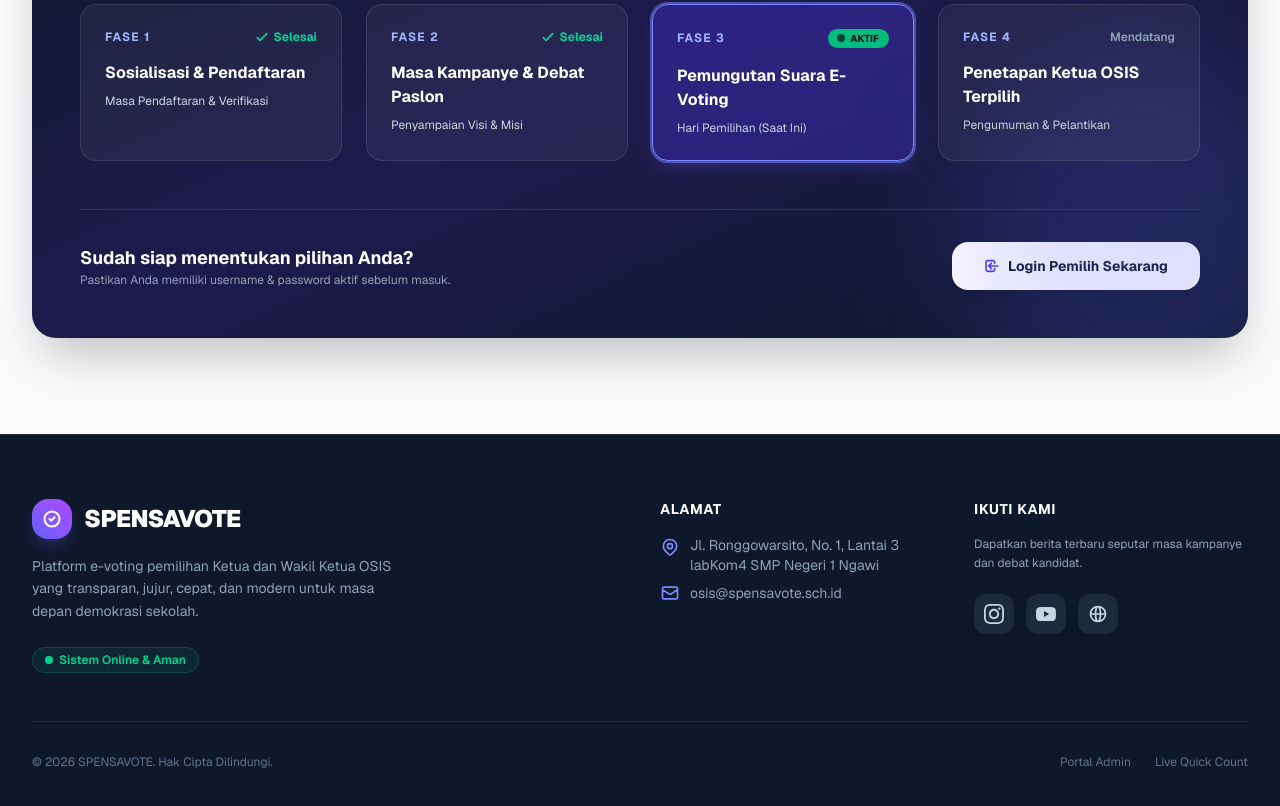
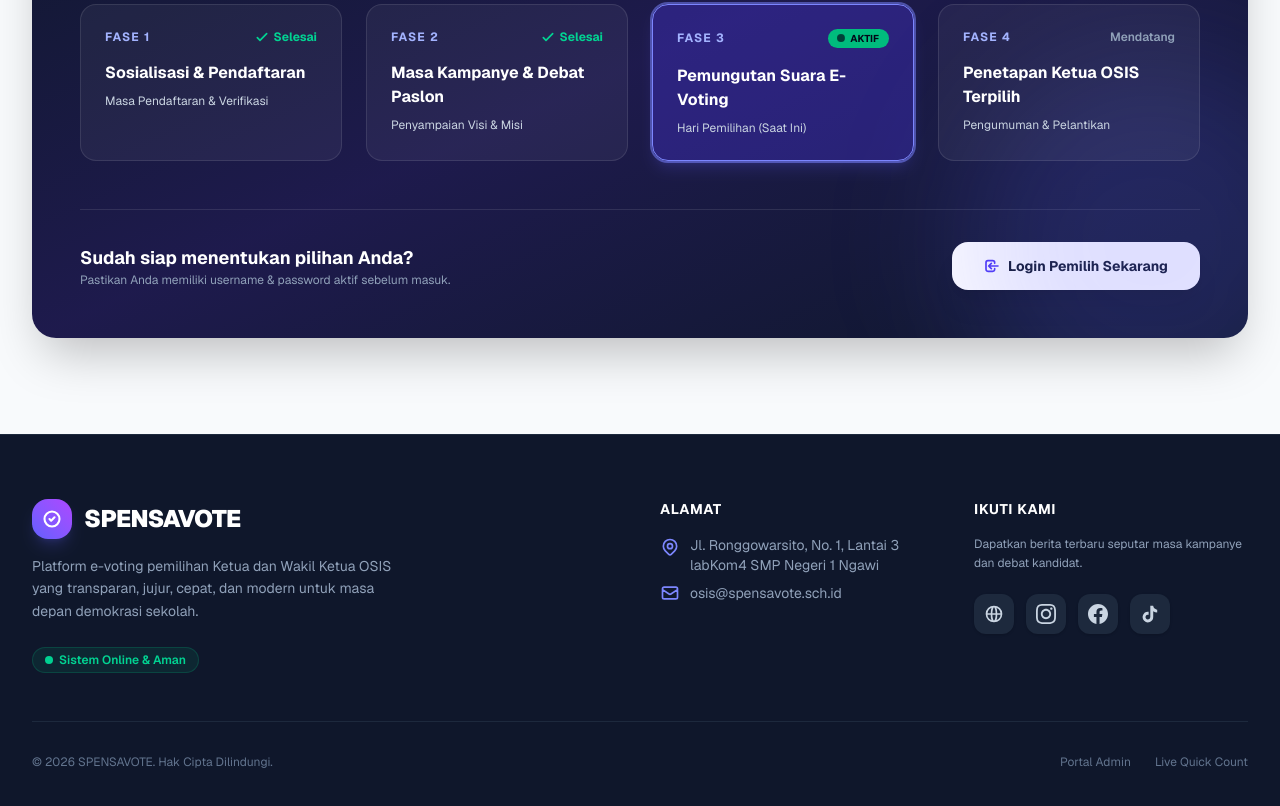
Before and after one commit to haviedzmiftah/spensavoteV2, a Next.js app in the folder admin-ui/: page / in a window 1280 px wide. Shown: the part 2524-3330 px from the top of the page. Built offline with nearby package versions, Linux system fonts and the light colour scheme; no server answers.

Commit message:
feat: update official social media links in footer

```diff
--- a/admin-ui/src/components/PublicFooter.tsx
+++ b/admin-ui/src/components/PublicFooter.tsx
@@ -52,41 +52,60 @@
             <p className="text-slate-400 text-xs leading-relaxed">
               Dapatkan berita terbaru seputar masa kampanye dan debat kandidat.
             </p>
-            <div className="flex items-center gap-3 pt-1">
+            <div className="flex flex-wrap items-center gap-3 pt-1">
+              {/* Website */}
+              <a
+                href="https://smpn1ngawi.sch.id"
+                target="_blank"
+                rel="noreferrer"
+                className="h-10 w-10 rounded-xl bg-slate-800 hover:bg-indigo-600 flex items-center justify-center text-slate-300 hover:text-white transition-all duration-300 shadow-sm hover:scale-110"
+                aria-label="Website Resmi SMPN 1 Ngawi"
+                title="Website: smpn1ngawi.sch.id"
+              >
+                <svg className="h-5 w-5" fill="none" viewBox="0 0 24 24" stroke="currentColor">
+                  <path strokeLinecap="round" strokeLinejoin="round" strokeWidth={2} d="M21 12a9 9 0 01-9 9m9-9a9 9 0 00-9-9m9 9H3m9 9a9 9 0 01-9-9m9 9c1.657 0 3-4.03 3-9s-1.343-9-3-9m0 18c-1.657 0-3-4.03-3-9s1.343-9 3-9m-9 9a9 9 0 019-9" />
+                </svg>
+              </a>
+
               {/* Instagram */}
               <a
-                href="https://instagram.com"
+                href="https://instagram.com/smpn1_ngawi"
                 target="_blank"
                 rel="noreferrer"
                 className="h-10 w-10 rounded-xl bg-slate-800 hover:bg-gradient-to-tr hover:from-amber-500 hover:via-pink-500 hover:to-purple-600 flex items-center justify-center text-slate-300 hover:text-white transition-all duration-300 shadow-sm hover:scale-110"
-                aria-label="Instagram"
+                aria-label="Instagram SMPN 1 Ngawi"
+                title="Instagram: @smpn1_ngawi"
               >
                 <svg className="h-5 w-5" fill="currentColor" viewBox="0 0 24 24">
                   <path d="M12 2.163c3.204 0 3.584.012 4.85.07 3.252.148 4.771 1.691 4.919 4.919.058 1.265.069 1.645.069 4.849 0 3.205-.012 3.584-.069 4.849-.149 3.225-1.664 4.771-4.919 4.919-1.266.058-1.644.07-4.85.07-3.204 0-3.584-.012-4.849-.07-3.26-.149-4.771-1.699-4.919-4.92-.058-1.265-.07-1.644-.07-4.849 0-3.204.013-3.583.07-4.849.149-3.227 1.664-4.771 4.919-4.919 1.266-.057 1.645-.069 4.849-.069zm0-2.163c-3.259 0-3.667.014-4.947.072-4.358.2-6.78 2.618-6.98 6.98-.059 1.281-.073 1.689-.073 4.948 0 3.259.014 3.668.072 4.948.2 4.358 2.618 6.78 6.98 6.98 1.281.058 1.689.072 4.948.072 3.259 0 3.668-.014 4.948-.072 4.354-.2 6.782-2.618 6.979-6.98.059-1.28.073-1.689.073-4.948 0-3.259-.014-3.667-.072-4.947-.196-4.354-2.617-6.78-6.979-6.98-1.281-.059-1.69-.073-4.949-.073zm0 5.838c-3.403 0-6.162 2.759-6.162 6.162s2.759 6.163 6.162 6.163 6.162-2.759 6.162-6.163c0-3.403-2.759-6.162-6.162-6.162zm0 10.162c-2.209 0-4-1.79-4-4 0-2.209 1.791-4 4-4s4 1.791 4 4c0 2.21-1.791 4-4 4zm6.406-11.845c-.796 0-1.441.645-1.441 1.44s.645 1.44 1.441 1.44c.795 0 1.439-.645 1.439-1.44s-.644-1.44-1.439-1.44z" />
                 </svg>
               </a>
 
-              {/* YouTube */}
+              {/* Facebook */}
               <a
-                href="https://youtube.com"
+                href="https://m.facebook.com/smpnegeri1ngawi"
                 target="_blank"
                 rel="noreferrer"
-                className="h-10 w-10 rounded-xl bg-slate-800 hover:bg-red-600 flex items-center justify-center text-slate-300 hover:text-white transition-all duration-300 shadow-sm hover:scale-110"
-                aria-label="YouTube"
+                className="h-10 w-10 rounded-xl bg-slate-800 hover:bg-blue-600 flex items-center justify-center text-slate-300 hover:text-white transition-all duration-300 shadow-sm hover:scale-110"
+                aria-label="Facebook SMPN 1 Ngawi"
+                title="Facebook: smpnegeri1ngawi"
               >
                 <svg className="h-5 w-5" fill="currentColor" viewBox="0 0 24 24">
-                  <path d="M23.498 6.186a3.016 3.016 0 0 0-2.122-2.136C19.505 3.545 12 3.545 12 3.545s-7.505 0-9.377.505A3.017 3.017 0 0 0 .502 6.186C0 8.07 0 12 0 12s0 3.93.502 5.814a3.016 3.016 0 0 0 2.122 2.136c1.871.505 9.376.505 9.376.505s7.505 0 9.377-.505a3.015 3.015 0 0 0 2.122-2.136C24 15.93 24 12 24 12s0-3.93-.502-5.814zM9.545 15.568V8.432L15.818 12l-6.273 3.568z" />
+                  <path d="M24 12.073c0-6.627-5.373-12-12-12s-12 5.373-12 12c0 5.99 4.388 10.954 10.125 11.854v-8.385H7.078v-3.47h3.047V9.43c0-3.007 1.792-4.669 4.533-4.669 1.312 0 2.686.235 2.686.235v2.953H15.83c-1.491 0-1.956.925-1.956 1.874v2.25h3.328l-.532 3.47h-2.796v8.385C19.612 23.027 24 18.062 24 12.073z"/>
                 </svg>
               </a>
 
-              {/* Web / Portal */}
+              {/* TikTok */}
               <a
-                href="#"
-                className="h-10 w-10 rounded-xl bg-slate-800 hover:bg-indigo-600 flex items-center justify-center text-slate-300 hover:text-white transition-all duration-300 shadow-sm hover:scale-110"
-                aria-label="Website"
+                href="https://tiktok.com/@smpn1ngawi"
+                target="_blank"
+                rel="noreferrer"
+                className="h-10 w-10 rounded-xl bg-slate-800 hover:bg-black hover:border hover:border-slate-700 flex items-center justify-center text-slate-300 hover:text-white transition-all duration-300 shadow-sm hover:scale-110"
+                aria-label="TikTok SMPN 1 Ngawi"
+                title="TikTok: @smpn1ngawi"
               >
-                <svg className="h-5 w-5" fill="none" viewBox="0 0 24 24" stroke="currentColor">
-                  <path strokeLinecap="round" strokeLinejoin="round" strokeWidth={2} d="M21 12a9 9 0 01-9 9m9-9a9 9 0 00-9-9m9 9H3m9 9a9 9 0 01-9-9m9 9c1.657 0 3-4.03 3-9s-1.343-9-3-9m0 18c-1.657 0-3-4.03-3-9s1.343-9 3-9m-9 9a9 9 0 019-9" />
+                <svg className="h-5 w-5" fill="currentColor" viewBox="0 0 24 24">
+                  <path d="M19.59 6.69a4.83 4.83 0 0 1-3.77-4.25V2h-3.45v13.67a2.89 2.89 0 0 1-5.2 1.74 2.89 2.89 0 0 1 2.31-4.64 2.93 2.93 0 0 1 .88.13V9.4a6.84 6.84 0 0 0-1-.05A6.33 6.33 0 0 0 5 20.1a6.34 6.34 0 0 0 10.86-4.43v-7a8.16 8.16 0 0 0 4.77 1.52v-3.4a4.85 4.85 0 0 1-1.04-.1z"/>
                 </svg>
               </a>
             </div>
```
